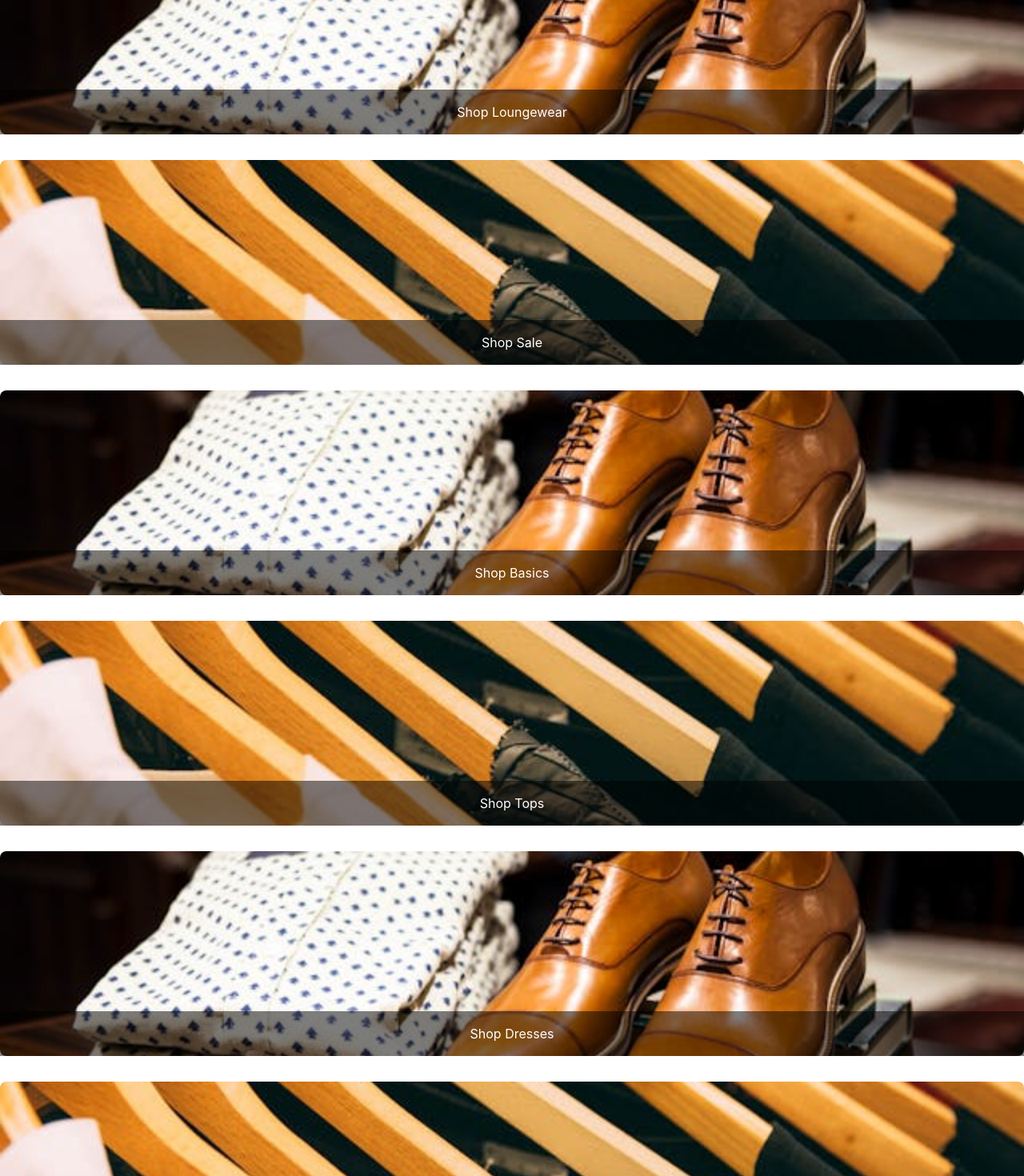
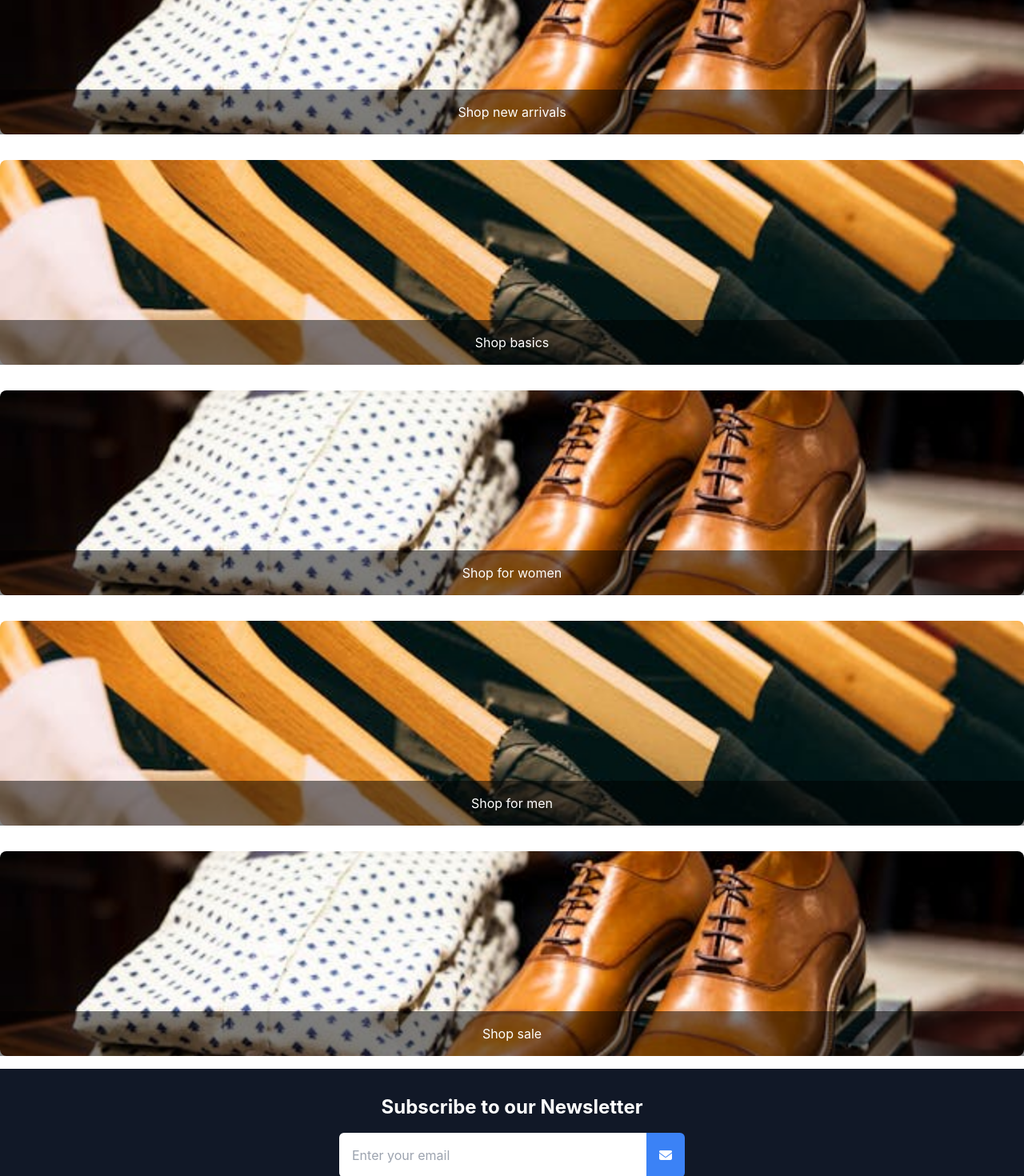
Before and after one commit to Presho99/elite-apparels, a React (Create React App) app: page / in a window 1280 px wide. Shown: the part 540-2010 px from the top of the page at 80% size. Built offline with nearby package versions, Linux system fonts and the light colour scheme.

Commit message:
Enable shop section navigation

```diff
--- a/src/Components/ShopSection.js
+++ b/src/Components/ShopSection.js
@@ -1,26 +1,26 @@
 import React from 'react';
-
+import { Link } from 'react-router-dom';
 import loungewear from '../assets/one.jpg';
 import sale from '../assets/two.jpg';
 import basics from '../assets/one.jpg';
 import tops from '../assets/two.jpg';
 import dresses from '../assets/one.jpg';
-import under10 from '../assets/two.jpg';
+// import under10 from '../assets/two.jpg'; // Uncomment if you decide to use this section
 
 const ShopSection = () => {
   const sections = [
-    { imgSrc: loungewear, caption: 'Shop Loungewear' },
-    { imgSrc: sale, caption: 'Shop Sale' },
-    { imgSrc: basics, caption: 'Shop Basics' },
-    { imgSrc: tops, caption: 'Shop Tops' },
-    { imgSrc: dresses, caption: 'Shop Dresses' },
-    { imgSrc: under10, caption: 'Under $10' }
+    { imgSrc: loungewear, caption: 'Shop new arrivals', link: '/new-arrivals' },
+    { imgSrc: sale, caption: 'Shop basics', link: '/basics' },
+    { imgSrc: basics, caption: 'Shop for women', link: '/women' },
+    { imgSrc: tops, caption: 'Shop for men', link: '/men' },
+    { imgSrc: dresses, caption: 'Shop sale', link: '/sale' },
+    // { imgSrc: under10, caption: 'Under $10', link: '/under10' } // Uncomment if you decide to use this section
   ];
 
   return (
     <div className="mt-8 space-y-8">
       {sections.map((section, index) => (
-        <div key={index} className="relative">
+        <Link key={index} to={section.link} className="block relative cursor-pointer">
           <img
             src={section.imgSrc}
             alt={section.caption}
@@ -29,7 +29,7 @@ const ShopSection = () => {
           <div className="absolute bottom-0 left-0 right-0 bg-black bg-opacity-50 p-4 text-white text-center">
             <p>{section.caption}</p>
           </div>
-        </div>
+        </Link>
       ))}
     </div>
   );
```
